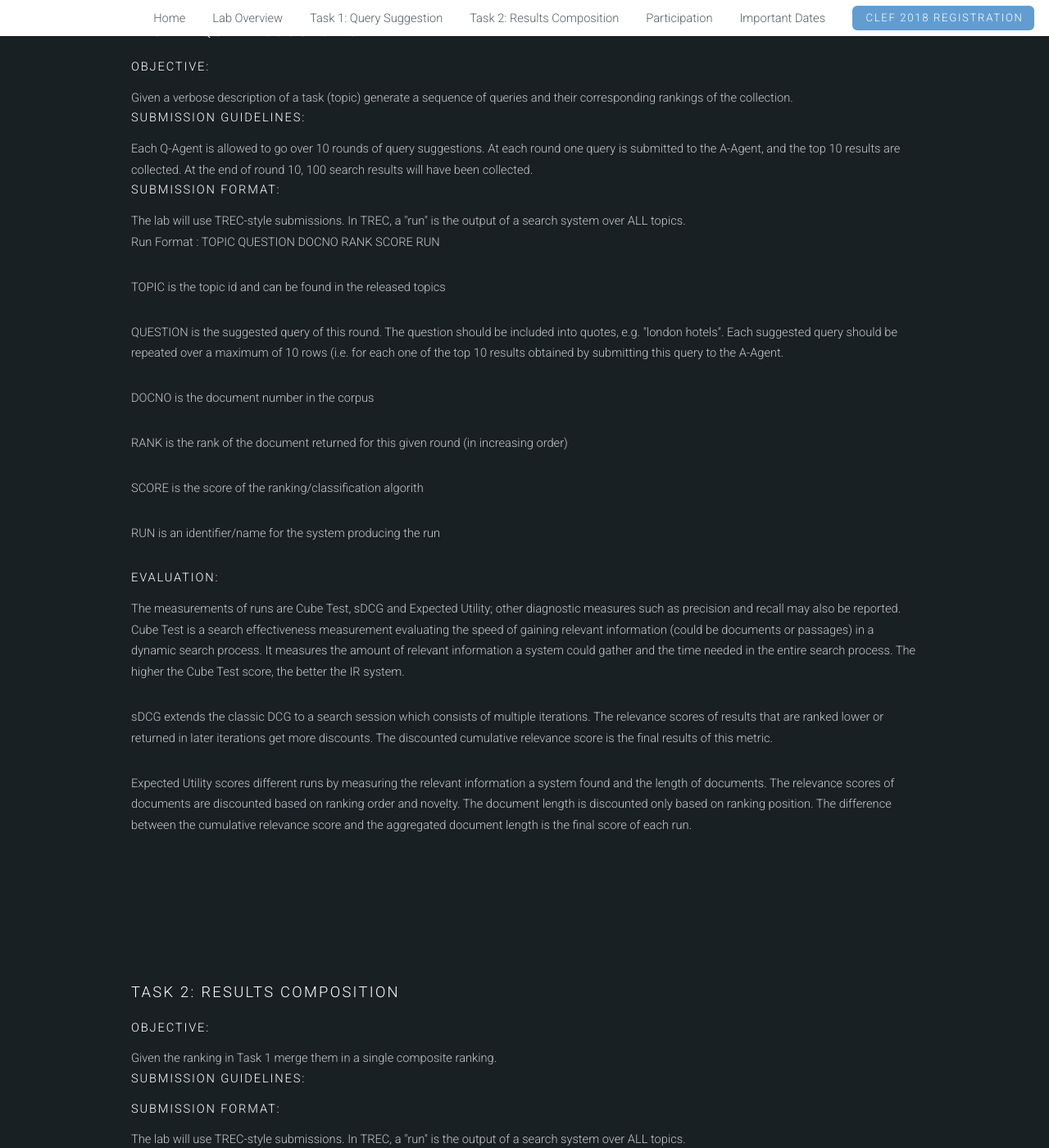
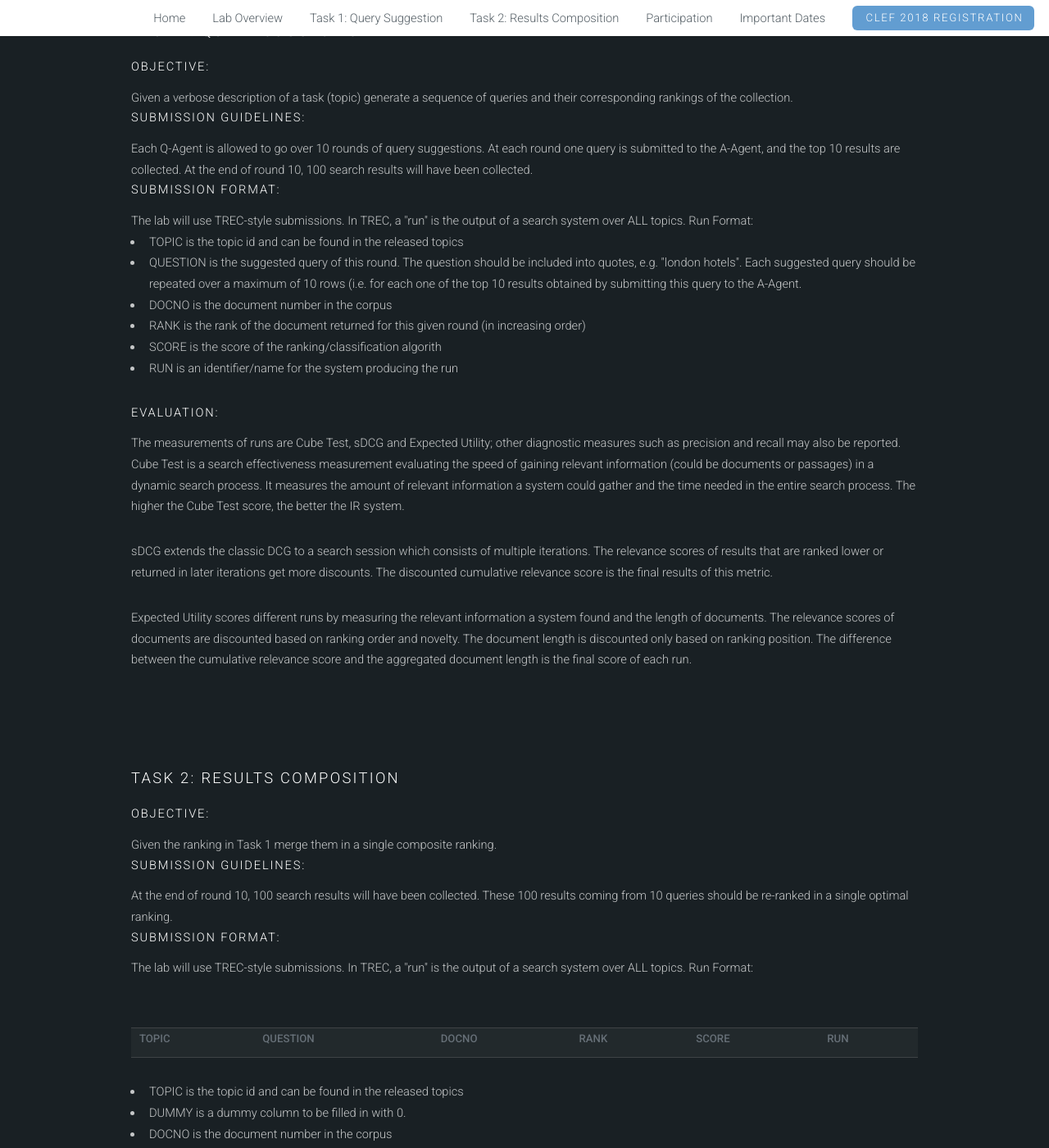
Before and after one commit to ekanou/dynamicsearch, a Jekyll site: the page built from clef-lab.html, in a window 1280 px wide and 1400 px high, scrolled down 3167 px. Shown: the whole window at 82% size. Built offline with Jekyll 4.4.1, drawn with Linux system fonts in a browser that asks for light colours; some of the changed text lies outside the part shown.

Commit message:
Update clef-lab.html

```diff
--- a/clef-lab.html
+++ b/clef-lab.html
@@ -77,17 +77,24 @@ layout: clef-default
 				<h3>Task 1: Query Suggestion</h3>
 				<h4>Objective:</h4> Given a verbose description of a task (topic) generate a sequence of queries and their corresponding rankings of the collection.
 				<h4>Submission Guidelines:</h4> Each Q-Agent is allowed to go over 10 rounds of query suggestions. At each round one query is submitted to the A-Agent, and the top 10 results are collected. At the end of round 10, 100 search results will have been collected.
-				<h4>Submission Format:</h4> The lab will use TREC-style submissions. In TREC, a "run" is the output of a search system over ALL topics.
-				<p>
-				Run Format : TOPIC    QUESTION    DOCNO    RANK    SCORE    RUN
-				</p>
-				<p>TOPIC is the topic id and can be found in the released topics</p>
-				<p>QUESTION is the suggested query of this round. The question should be included into quotes, e.g. "london hotels". Each suggested query should be repeated over a maximum of 10 rows (i.e. for each one of the top 10 results obtained by submitting this query to the A-Agent.</p>
-				<p>DOCNO is the document number in the corpus</p>
-				<p>RANK is the rank of the document returned for this given round (in increasing order)</p>
-				<p>SCORE is the score of the ranking/classification algorith</p>
-				<p>RUN is an identifier/name for the system producing the run</p>
-
+				<h4>Submission Format:</h4> The lab will use TREC-style submissions. In TREC, a "run" is the output of a search system over ALL topics. Run Format:
+				<table border="0">
+  				<tr>
+    			<th>TOPIC</th>
+    			<th>QUESTION</th>
+					<th>DOCNO</th>
+    			<th>RANK</th>
+					<th>SCORE</th>
+    			<th>RUN</th>
+  				</tr>
+				<ul>
+				<li>TOPIC is the topic id and can be found in the released topics</li>
+				<li>QUESTION is the suggested query of this round. The question should be included into quotes, e.g. "london hotels". Each suggested query should be repeated over a maximum of 10 rows (i.e. for each one of the top 10 results obtained by submitting this query to the A-Agent.</li>
+				<li>DOCNO is the document number in the corpus</li>
+				<li>RANK is the rank of the document returned for this given round (in increasing order)</li>
+				<li>SCORE is the score of the ranking/classification algorith</li>
+				<li>RUN is an identifier/name for the system producing the run</li>
+				</ul>
 				<h4>Evaluation:</h4> The measurements of runs are Cube Test, sDCG and Expected Utility; other diagnostic measures such as precision and recall may also be reported.
 
 				<p> Cube Test is a search effectiveness measurement evaluating the speed of gaining relevant information (could be documents or passages) in a dynamic search process. It measures the amount of relevant information a system could gather and the time needed in the entire search process. The higher the Cube Test score, the better the IR system.</p>
@@ -105,17 +112,25 @@ layout: clef-default
       <section>
 				<h3>Task 2: Results Composition</h3>
 				<h4>Objective:</h4> Given the ranking in Task 1 merge them in a single composite ranking.
-				<h4>Submission Guidelines:</h4>
-				<h4>Submission Format:</h4> The lab will use TREC-style submissions. In TREC, a "run" is the output of a search system over ALL topics.
-				<p>
-				Run Format : TOPIC    DUMMY    DOCNO    RANK    SCORE    RUN
-				</p>
-				<p>TOPIC is the topic id and can be found in the released topics</p>
-				<p>DUMMY is a dummy column to be filled in with 0.</p>
-				<p>DOCNO is the document number in the corpus</p>
-				<p>RANK is the rank of the document returned for this given round (in increasing order)</p>
-				<p>SCORE is the score of the ranking/classification algorith</p>
-				<p>RUN is an identifier/name for the system producing the run</p>
+				<h4>Submission Guidelines:</h4> At the end of round 10, 100 search results will have been collected. These 100 results coming from 10 queries should be re-ranked in a single optimal ranking.
+				<h4>Submission Format:</h4> The lab will use TREC-style submissions. In TREC, a "run" is the output of a search system over ALL topics. Run Format:
+				<table border="0">
+  				<tr>
+    			<th>TOPIC</th>
+    			<th>DUMMY</th>
+					<th>DOCNO</th>
+    			<th>RANK</th>
+					<th>SCORE</th>
+    			<th>RUN</th>
+  				</tr>
+					<ul>
+				<li>TOPIC is the topic id and can be found in the released topics</li>
+				<li>DUMMY is a dummy column to be filled in with 0.</li>
+				<li>DOCNO is the document number in the corpus</li>
+				<li>RANK is the rank of the document returned for this given round (in increasing order)</li>
+				<li>SCORE is the score of the ranking/classification algorith</li>
+				<li>RUN is an identifier/name for the system producing the run</li>
+				</ul>
 				<h4>Evaluation:</h4> The nDCG@100 will be the main evaluation measure; other evaluation measures may be reported.
       </section>
     </div>
```
